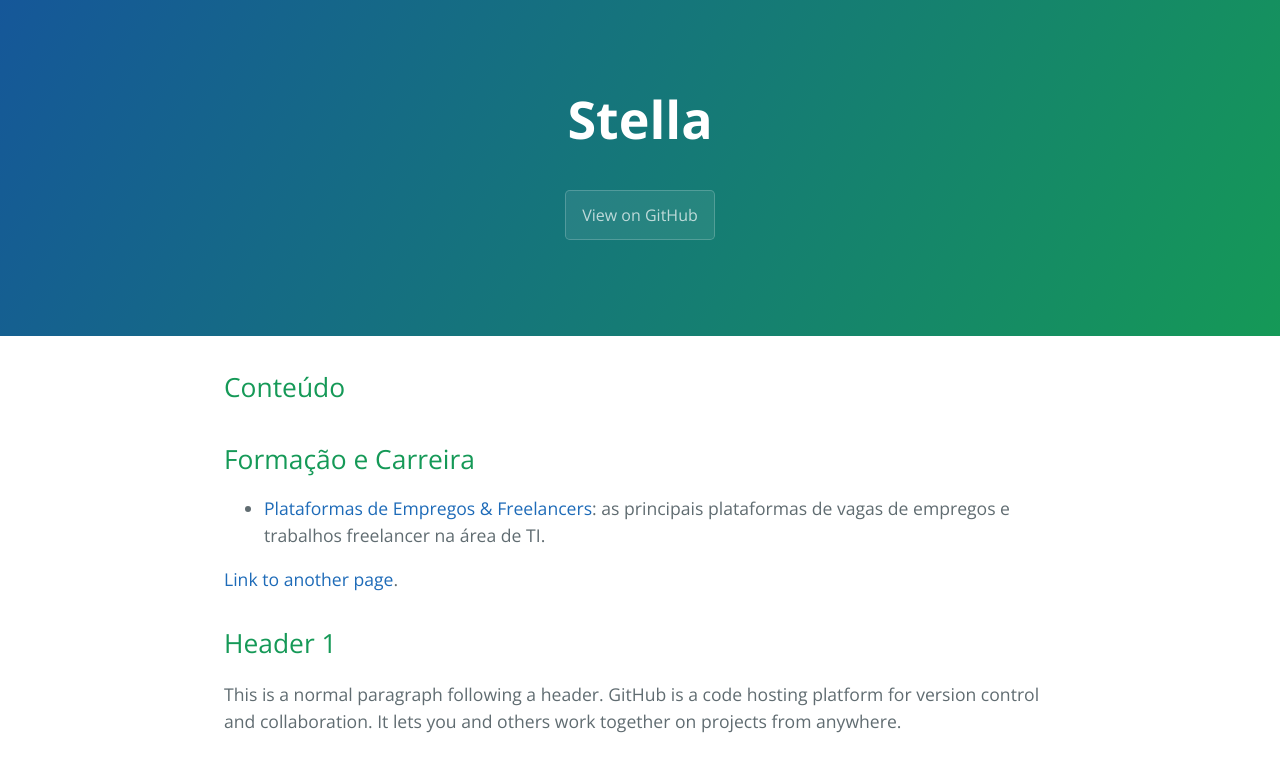
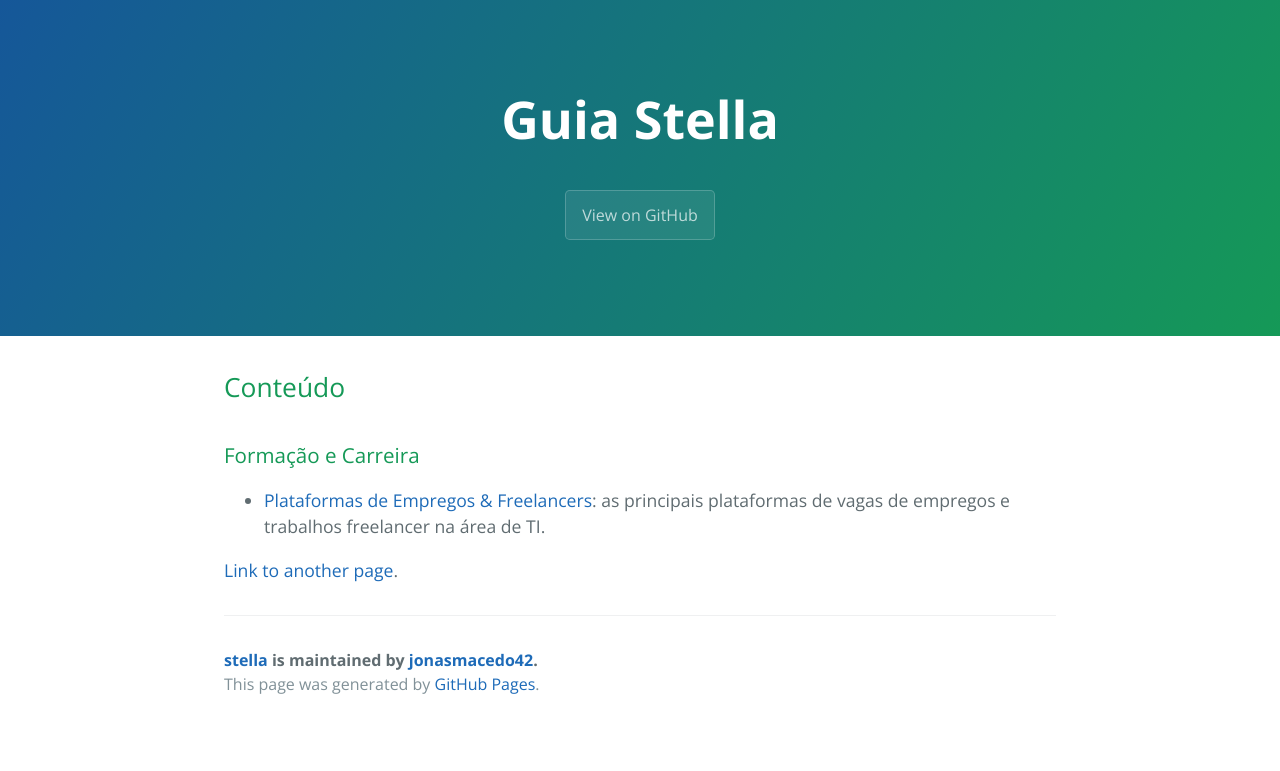
Before and after one commit to jonasmacedo42/stella, a Jekyll site: the page built from index.md, in a window 1280 px wide. Shown: the top 771 px of the page. Built offline with Jekyll 4.4.1, drawn with Linux system fonts in a browser that asks for light colours; the repository's description, which GitHub fills in, is left out.

Commit message:
Alteração de nome do repositório para 'guia-stella'.

```diff
--- a/index.md
+++ b/index.md
@@ -1,20 +1,12 @@
 ---
 layout: default
-title: Stella
+title: Guia Stella
 ---
 
 ## Conteúdo
 
-## Formação e Carreira
+### Formação e Carreira
 
 - [Plataformas de Empregos & Freelancers](./pages/Forma%C3%A7%C3%A3o%20%26%20Carreira/Plataformas%20de%20Empregos%20%26%20Freelancers.html): as principais plataformas de vagas de empregos e trabalhos freelancer na área de TI.
 
 [Link to another page](./another-page.html).
-
-## Header 1
-
-This is a normal paragraph following a header. GitHub is a code hosting platform for version control and collaboration. It lets you and others work together on projects from anywhere.
-
-### Small image
-
-![Octocat](https://github.githubassets.com/images/icons/emoji/octocat.png)
```
Also changed, not shown: README.md.
